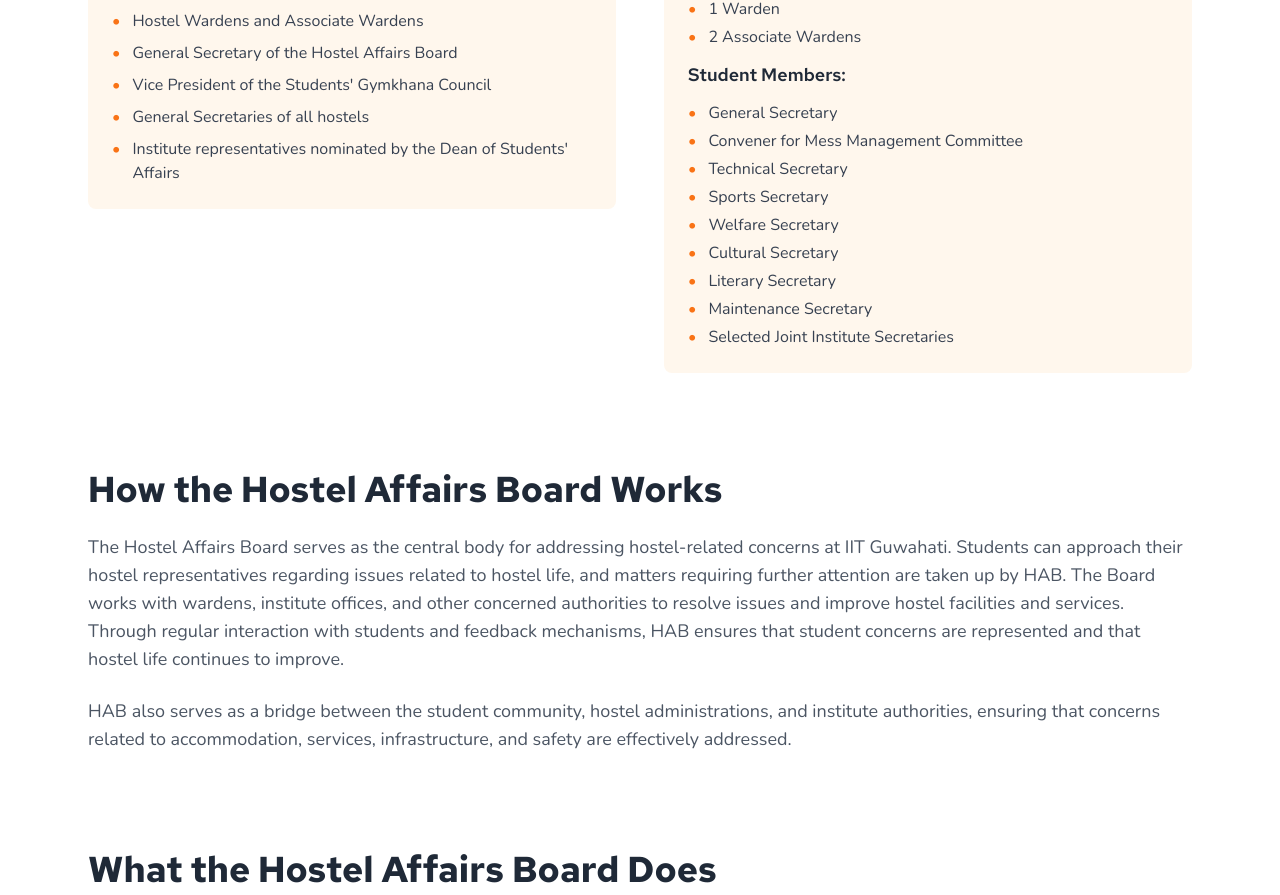
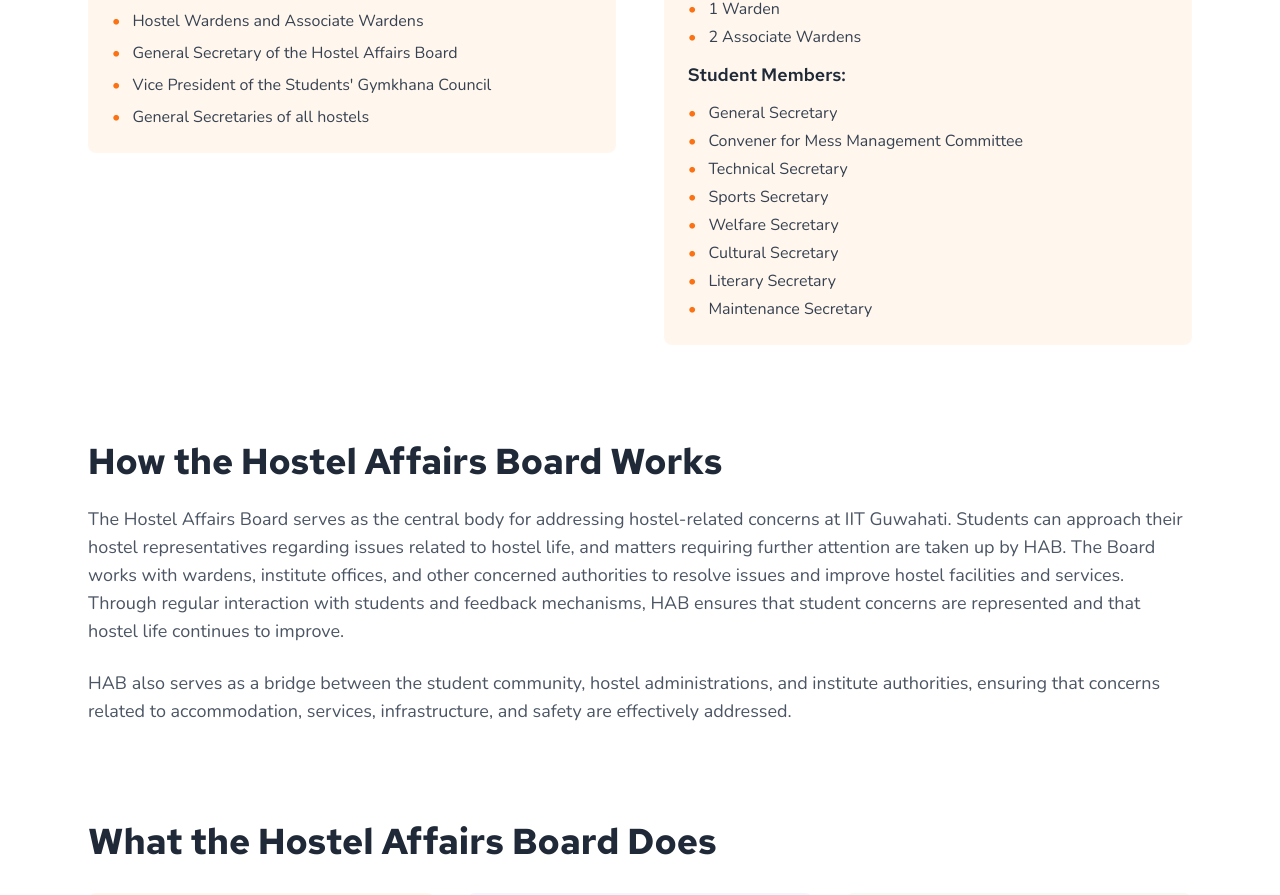
Before and after one commit to swciitg/Freshers_Portal, a React (Create React App) app in the folder frontend/: page /freshers/hab in a window 1280 px wide. Shown: the part 1175-2070 px from the top of the page. Built offline with nearby package versions, Linux system fonts and the light colour scheme; no server answers.

Commit message:
hab page data update

```diff
--- a/frontend/src/components/HabPage/MainPage.js
+++ b/frontend/src/components/HabPage/MainPage.js
@@ -81,10 +81,6 @@ const MainPage = (props) => {
                 <span className="mr-3 text-orange-500">•</span>
                 <span>General Secretaries of all hostels</span>
               </li>
-              <li className="flex items-start">
-                <span className="mr-3 text-orange-500">•</span>
-                <span>Institute representatives nominated by the Dean of Students' Affairs</span>
-              </li>
             </ul>
           </div>
         </div>
@@ -145,10 +141,6 @@ const MainPage = (props) => {
               <li className="flex items-start">
                 <span className="mr-3 text-orange-500">•</span>
                 <span>Maintenance Secretary</span>
-              </li>
-              <li className="flex items-start">
-                <span className="mr-3 text-orange-500">•</span>
-                <span>Selected Joint Institute Secretaries</span>
               </li>
             </ul>
           </div>
```
